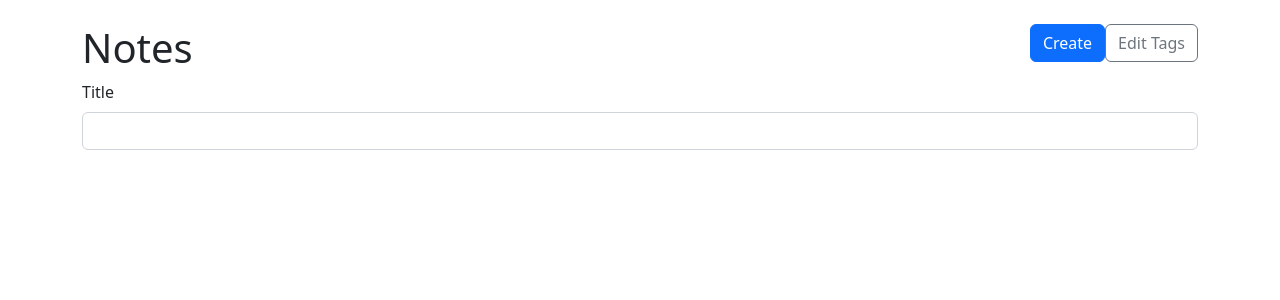
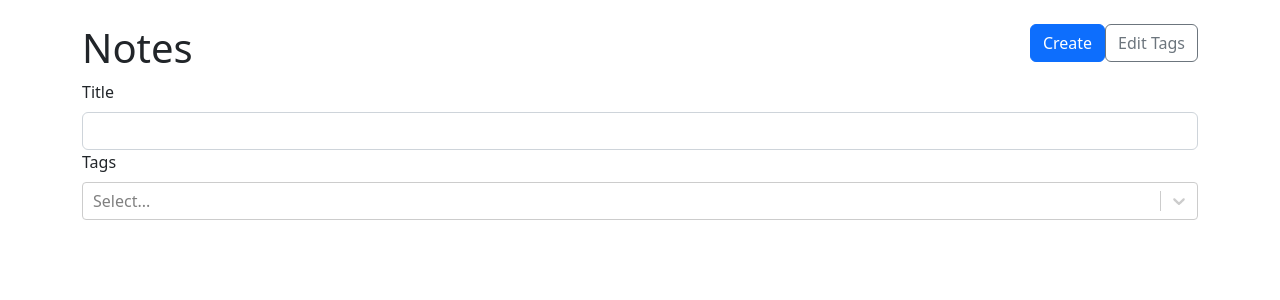
Before and after one commit to patriceandrea/note-taking, a React (Create React App) app in the folder client/: page / in a window 1280 px wide. Shown: the top 300 px of the page. Built offline with nearby package versions, Linux system fonts and the light colour scheme.

Commit message:
adds form to notelist comp.

```diff
--- a/client/src/App.tsx
+++ b/client/src/App.tsx
@@ -62,7 +62,7 @@ function App() {
     <Container className='my-4'>
       <BrowserRouter>
         <Routes>
-          <Route path="/" element={<NoteList />} />
+          <Route path="/" element={<NoteList availableTags={tags} />} />
           <Route path="/new"
             element={<NewNote
               onSubmit={onCreateNote}
--- a/client/src/Components/NoteList.tsx
+++ b/client/src/Components/NoteList.tsx
@@ -1,9 +1,18 @@
-import React from 'react'
+import React, { useState } from 'react'
 import { Row, Col, Stack, Button, Form } from 'react-bootstrap';
 import { Link } from 'react-router-dom';
+import ReactSelect from 'react-select'
+import { Tag } from '../App';
 
 
-const NoteList = () => {
+type NoteListProps = {
+  availableTags: Tag[]
+}
+
+const NoteList = ({ availableTags }: NoteListProps) => {
+
+  const [selectedTags, setSelectedTags] = useState<Tag[]>([])
+
   return (
     <>
       <Row>
@@ -24,6 +33,24 @@ const NoteList = () => {
               <Form.Label>Title</Form.Label>
               <Form.Control />
             </Form.Group>
+            <Col>
+              <Form.Group controlId="tags">
+                <Form.Label>Tags</Form.Label>
+                <ReactSelect
+                  value={selectedTags.map(tag => {
+                    return { label: tag.label, value: tag.id }
+                  })}
+                  options={availableTags.map(tag => {
+                    return { label: tag.label, value: tag.id }
+                  })}
+                  onChange={tags => {
+                    setSelectedTags(tags.map(tag => {
+                      return { label: tag.label, id: tag.value }
+                    }))
+                  }}
+                  isMulti />
+              </Form.Group>
+            </Col>
           </Col>
         </Row>
       </Form>
```
